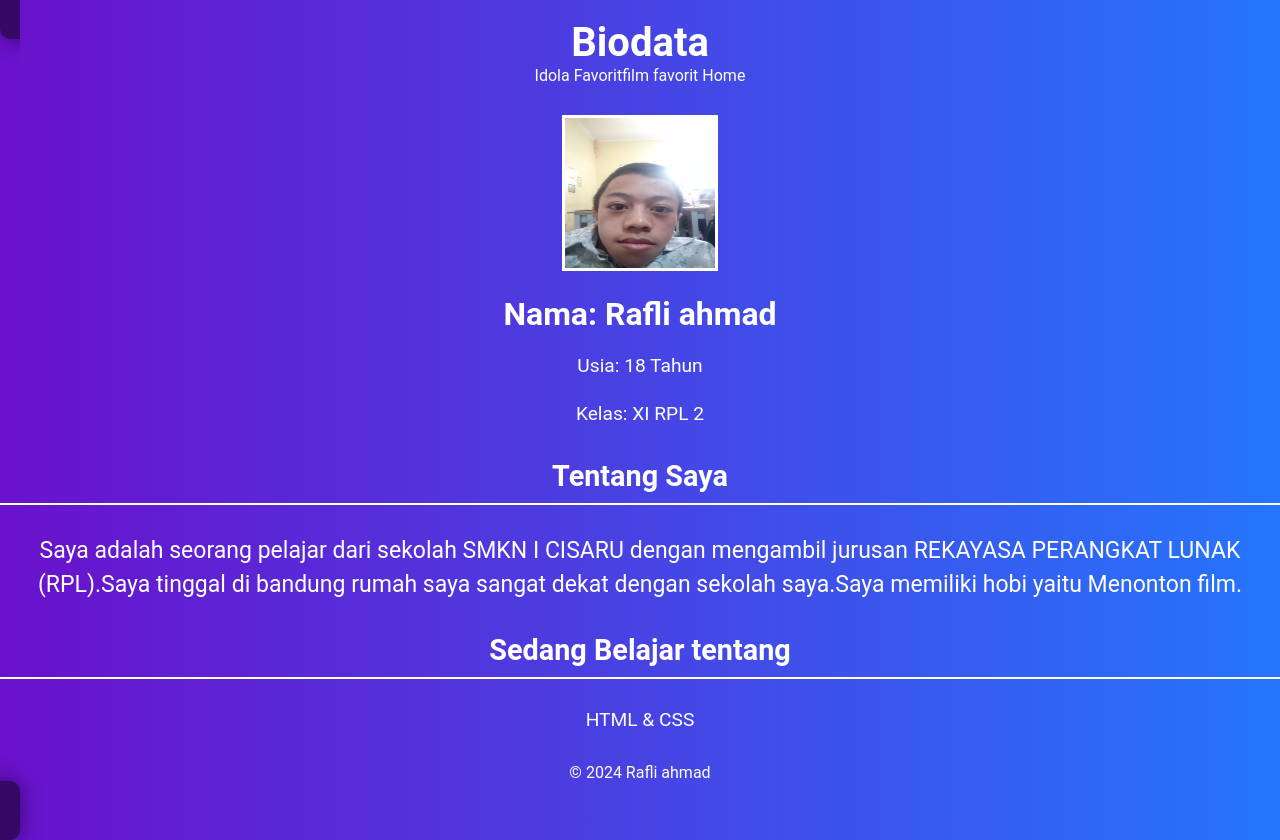
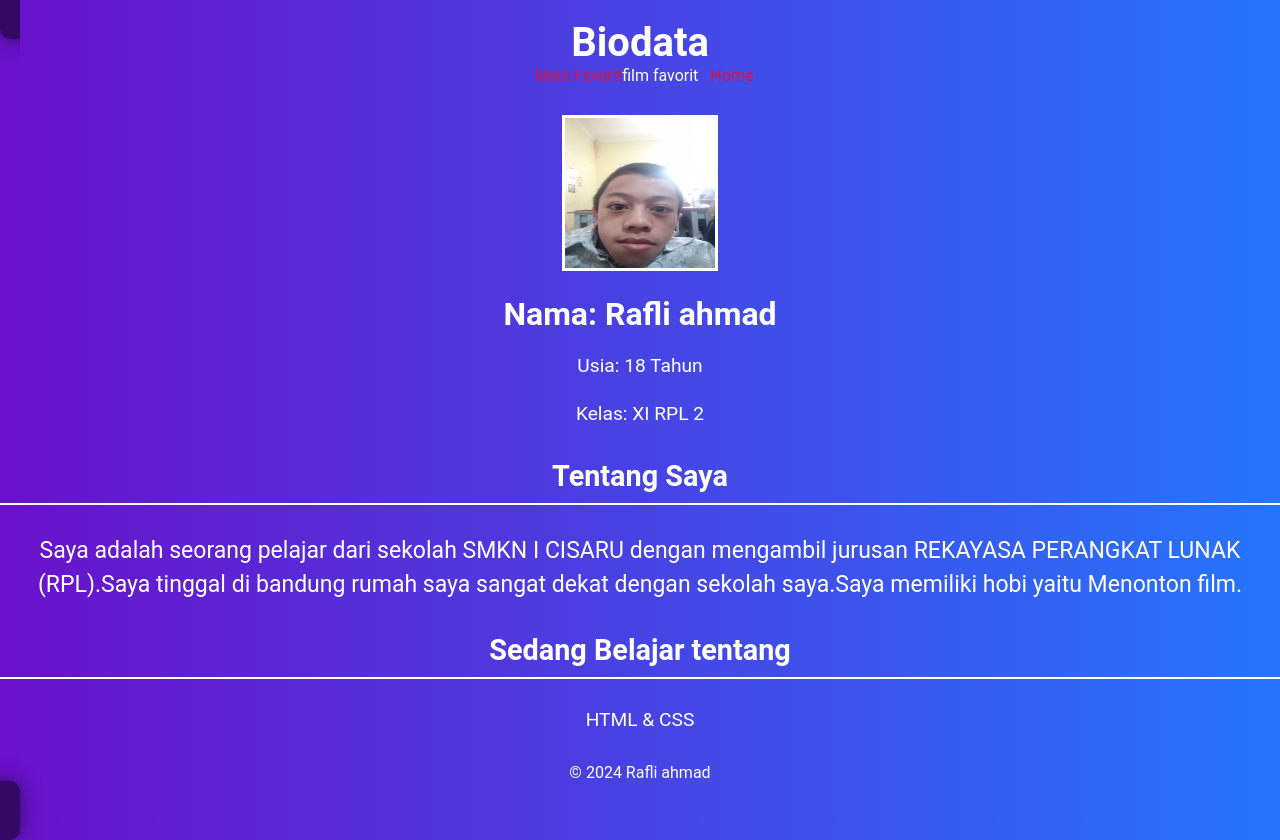
Before and after one commit to Rapli27158/cekkhodam, a plain HTML site: page index.html in a window 1280 px wide. Drawn offline with Linux system fonts and the light colour scheme.

Commit message:
Update styles.css

```diff
--- a/styles.css
+++ b/styles.css
@@ -98,6 +98,8 @@ footer p {
 .container a {
     text-decoration: none;
     color: white;
+    padding-left: 8px;
+    color: crimson;
 }
 
 .judul {
```
